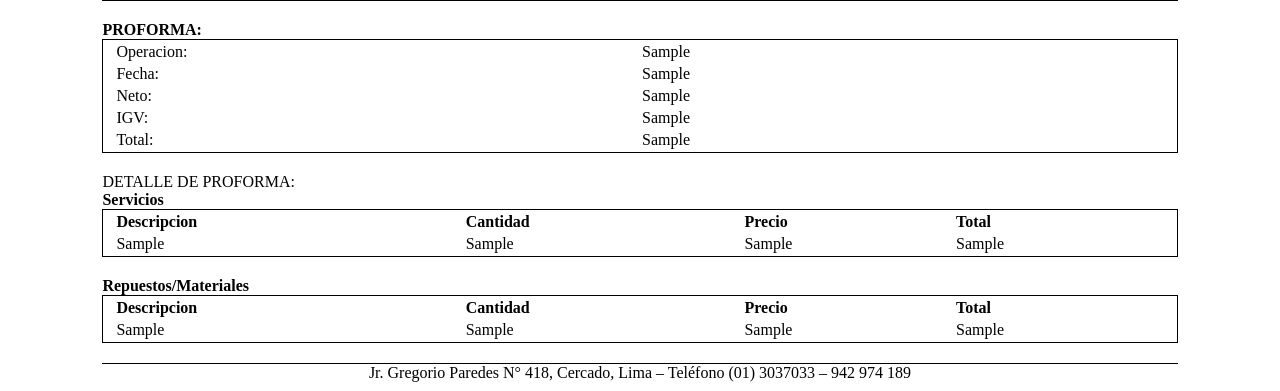
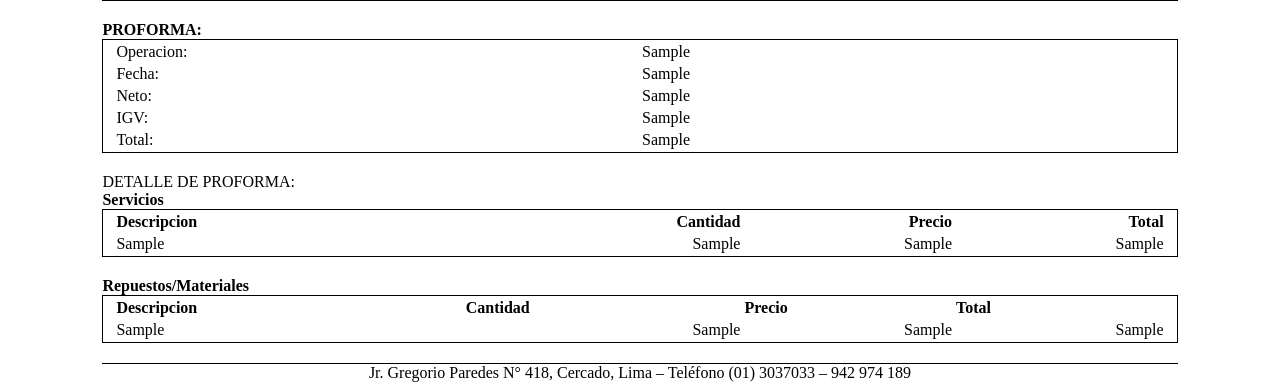
Before and after one commit to Miguekos/generarTicketPdf, a Flask app: template templates/formulario_reinventing.html in a window 1280 px wide. Shown: the part 409-800 px from the top of the page. Run offline with Flask 2, Linux system fonts and the light colour scheme; the template is opened without the code that fills it: most values are stand-ins (such as "Sample title", 1, 10 or a date in 2020).

Commit message:
proforma

```diff
--- a/templates/formulario_reinventing.html
+++ b/templates/formulario_reinventing.html
@@ -182,18 +182,18 @@
     </div>
     <div class="tabla1">
         <table style="width:100%">
-            <tr style="text-align: left">
-                <th>Descripcion</th>
-                <th>Cantidad</th>
-                <th>Precio</th>
-                <th>Total</th>
+            <tr>
+                <th style="text-align: left">Descripcion</th>
+                <th style="text-align: right">Cantidad</th>
+                <th style="text-align: right">Precio</th>
+                <th style="text-align: right">Total</th>
             </tr>
             {% for result in js_servic %}
             <tr>
-                <td>{{ result['de_servic'] }}</td>
-                <td>{{ result['ca_uniser'] }}</td>
-                <td>{{ result['im_uniser'] }}</td>
-                <td>{{ result['im_uniser'] }}</td>
+                <td style="text-align: left">{{ result['de_servic'] }}</td>
+                <td style="text-align: right">{{ result['ca_uniser'] }}</td>
+                <td style="text-align: right">{{ result['im_uniser'] }}</td>
+                <td style="text-align: right">{{ result['im_totser'] }}</td>
             </tr>
             {% endfor %}
         </table>
@@ -213,10 +213,10 @@
             </tr>
             {% for result in js_articu %}
             <tr>
-                <td>{{ result['de_servic'] }}</td>
-                <td>{{ result['ca_uniser'] }}</td>
-                <td>{{ result['im_uniser'] }}</td>
-                <td>{{ result['im_uniser'] }}</td>
+                <td style="text-align: left">{{ result['de_servic'] }}</td>
+                <td style="text-align: right">{{ result['ca_uniser'] }}</td>
+                <td style="text-align: right">{{ result['im_uniser'] }}</td>
+                <td style="text-align: right">{{ result['im_totser'] }}</td>
             </tr>
             {% endfor %}
         </table>
```
Also changed, not shown: 1 other file.
